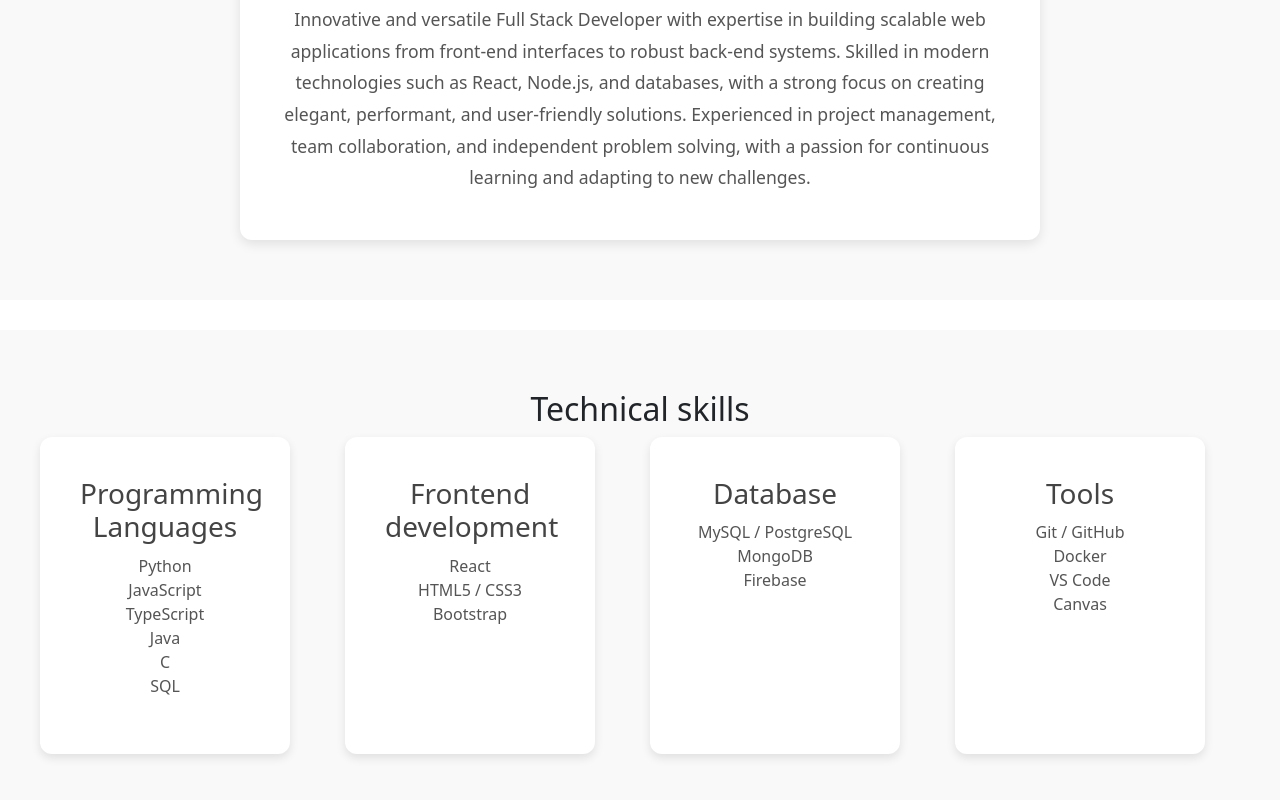
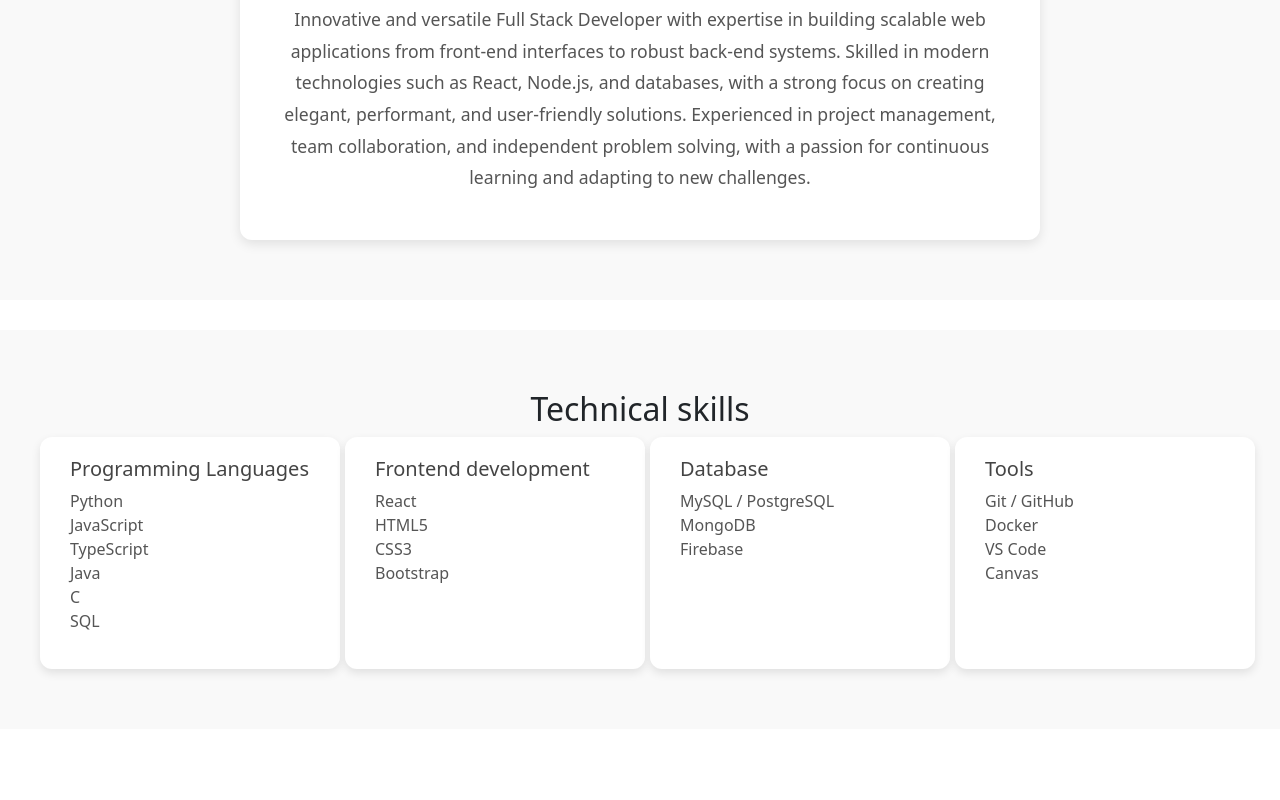
Before and after one commit to NAILAinfo/Portfolio_React, a React (Vite) app: page / in a window 1280 px wide. Shown: the part 610-1410 px from the top of the page. After the commit the page ends 1369 px from the top, so only its background shows below. Built offline with nearby package versions, Linux system fonts and the light colour scheme.

Commit message:
add some code in StyleSkills.css

```diff
--- a/src/components/Skillls.tsx
+++ b/src/components/Skillls.tsx
@@ -8,8 +8,7 @@
 
 import React from "react";
 import "./StyleSkills.css"
-
-
+import { codeSlash } from 'react-bootstrap-icons';
 export default function Skills() {
   return (
     <section id="skills">
@@ -19,7 +18,8 @@ export default function Skills() {
                 <div id="skl" >
                     <h3>Programming Languages</h3>
                     <ul>
-                        <li>Python</li>
+                        <li>
+                            Python</li>
                         <li>JavaScript </li>
                         <li>TypeScript</li>
                         <li>Java</li>
@@ -33,7 +33,8 @@ export default function Skills() {
                     <ul >
                         <li>React</li>
                         {/*<li>Next.js</li>*/}
-                        <li>HTML5 / CSS3</li>
+                        <li>HTML5  </li>
+                        <li> CSS3</li>
                         <li>Bootstrap </li>
                         {/*<li>Tailwind CSS</li>*/}
                     </ul>
--- a/src/components/StyleSkills.css
+++ b/src/components/StyleSkills.css
@@ -11,10 +11,11 @@ h1 {
 }
 #skl {
   background: white;
-  padding: 40px;
-  width: 250px;
+  padding: 20px 30px;
+  width: 300px;
   border-radius: 12px;
   box-shadow: 0 4px 10px rgba(0, 0, 0, 0.1);
+  text-align: left;
 }
 #globale {
     display: grid;
@@ -24,7 +25,7 @@ h1 {
     margin: 0 auto;
 }
 h3 {
-  margin-bottom: 10px;
+  font-size: 20px;
   color: #444;
 }
 ul {
```
Also changed, not shown: 1 other file (tests, documents, lock files or other folders).
